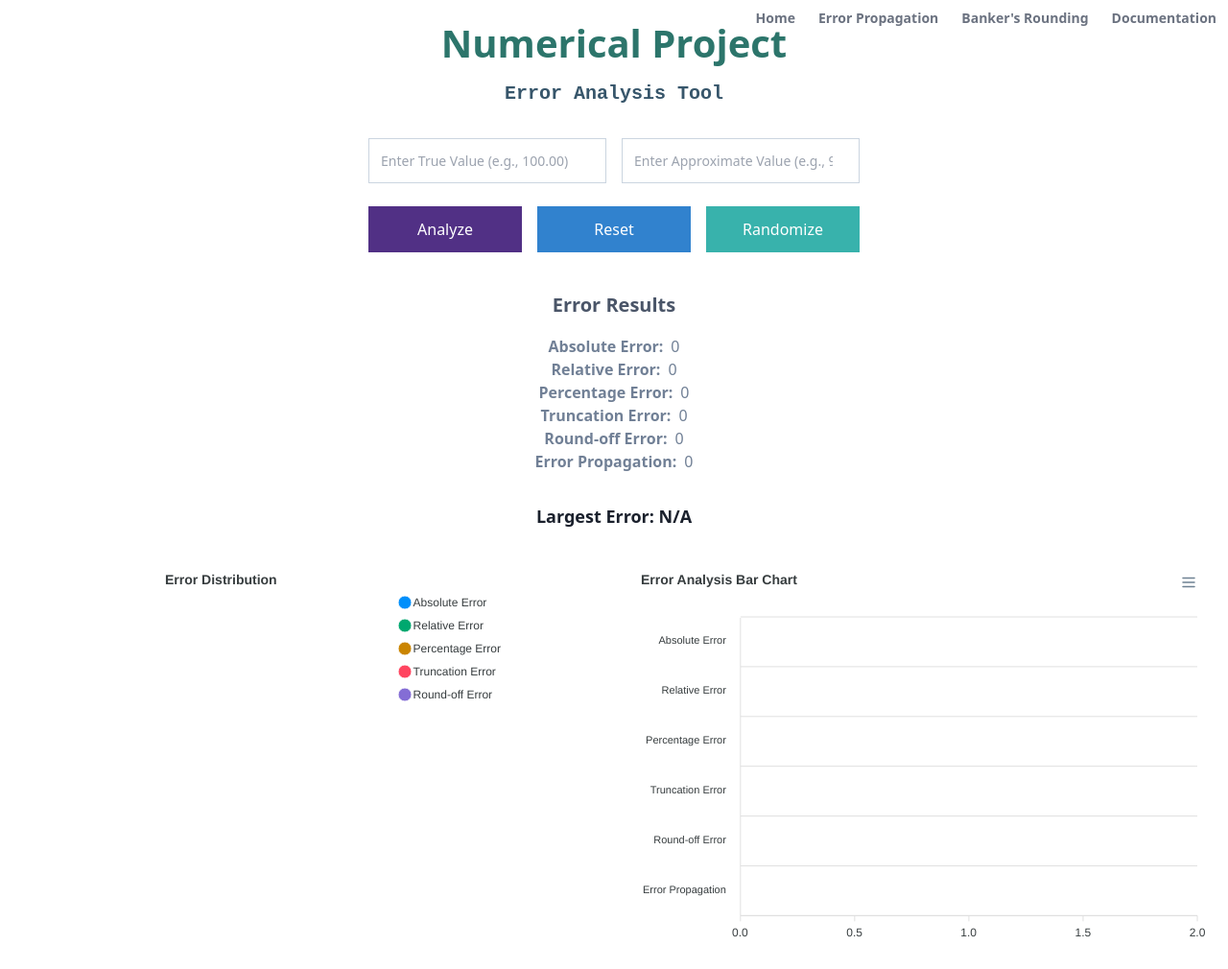
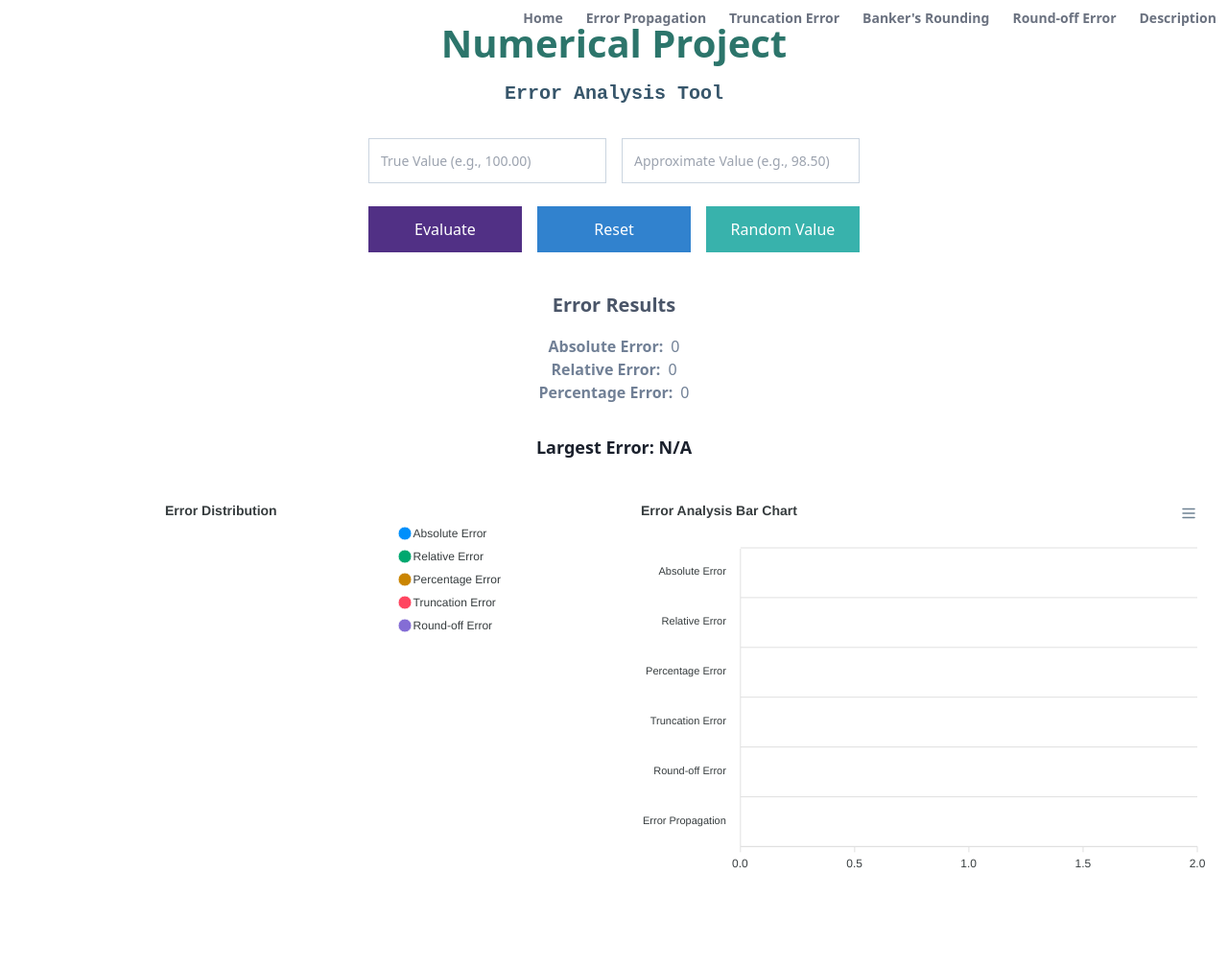
Before and after one commit to Nuha24/Error-Analysis-Tool, a plain HTML site: page index.html in a window 1280 px wide. Shown: the whole page at 96% size. After the commit the page ends 951 px from the top, so only its background shows below. Drawn offline with nearby package versions, Linux system fonts and the light colour scheme.

Commit message:
Update index.html

```diff
--- a/index.html
+++ b/index.html
@@ -10,27 +10,19 @@
   </head>
   <body style="height: 100vh;">
     <div style="position: fixed; top: 8px; right: 12px; display: flex; gap: 24px;">
-      <a href="./index.html" style="color: #6b7280; font-weight: 600; font-size: 0.875rem; transition: color 0.3s;">
-        Home
-      </a>
-      <a href="./propagation.html" style="color: #6b7280; font-weight: 600; font-size: 0.875rem; transition: color 0.3s;">
-        Error Propagation
-      </a>
-      <a href="./rounding.html" style="color: #6b7280; font-weight: 600; font-size: 0.875rem; transition: color 0.3s;">
-        Banker's Rounding
-      </a>
-      <a href="./documentation.html" style="color: #6b7280; font-weight: 600; font-size: 0.875rem; transition: color 0.3s;">
-        Documentation
-      </a>
+      <a href="./index.html" style="color: #6b7280; font-weight: 600; font-size: 0.875rem; transition: color 0.3s;">Home</a>
+      <a href="./propagation.html" style="color: #6b7280; font-weight: 600; font-size: 0.875rem; transition: color 0.3s;">Error Propagation</a>
+      <a href="./truncation.html" style="color: #6b7280; font-weight: 600; font-size: 0.875rem; transition: color 0.3s;">Truncation Error</a>
+      <a href="./Brounding.html" style="color: #6b7280; font-weight: 600; font-size: 0.875rem; transition: color 0.3s;">Banker's Rounding</a>
+      <a href="./roundoff.html" style="color: #6b7280; font-weight: 600; font-size: 0.875rem; transition: color 0.3s;">Round-off Error</a>
+      <a href="./description.html" style="color: #6b7280; font-weight: 600; font-size: 0.875rem; transition: color 0.3s;">Description</a>
     </div>
 
     <!-- Title Section -->
     <div style="display: flex; align-items: center; justify-content: center; flex-direction: column; height: 8rem;">
       <h1 style="font-size: 2.5rem; font-weight: bold; color: #2c756b;">Numerical Project</h1>
-      <h2 style="font-size: 1.25rem; font-family: monospace; font-weight: 600; color: #37566b; margin-top: 0.5rem;">
-        Error Analysis Tool
-      </h2>
-    </div>
+      <h2 style="font-size: 1.25rem; font-family: monospace; font-weight: 600; color: #37566b; margin-top: 0.5rem;">Error Analysis Tool </h2>
+   </div>
 
     <!-- Input Form -->
     <div style="display: flex; flex-direction: column; align-items: center; padding: 16px;">
@@ -39,7 +31,7 @@
           <input
             type="number"
             id="input1"
-            placeholder="Enter True Value (e.g., 100.00)"
+            placeholder="True Value (e.g., 100.00)"
             style="border: 1px solid #cbd5e0; padding: 12px; width: 100%; font-size: 0.875rem; color: #2d3748;"
             step="any"
             required
@@ -47,22 +39,16 @@
           <input
             type="number"
             id="input2"
-            placeholder="Enter Approximate Value (e.g., 98.50)"
+            placeholder="Approximate Value (e.g., 98.50)"
             style="border: 1px solid #cbd5e0; padding: 12px; width: 100%; font-size: 0.875rem; color: #2d3748;"
             step="any"
             required
           />
         </div>
         <div style="display: flex; gap: 16px; width: 100%; margin-top: 24px;">
-          <button type="submit" style="background-color: #513085; padding: 12px; width: 100%; color: #ffffff; border: none; cursor: pointer;">
-            Analyze
-          </button>
-          <button type="button" onclick="resetForm()" style="background-color: #3182ce; padding: 12px; width: 100%; color: #ffffff; border: none; cursor: pointer;">
-            Reset
-          </button>
-          <button type="button" id="randomizeButton" style="background-color: #38b2ac; padding: 12px; width: 100%; color: #ffffff; border: none; cursor: pointer;">
-            Randomize
-          </button>
+          <button type="submit" style="background-color: #513085; padding: 12px; width: 100%; color: #ffffff; border: none; cursor: pointer;">Evaluate</button>
+          <button type="button" onclick="resetForm()" style="background-color: #3182ce; padding: 12px; width: 100%; color: #ffffff; border: none; cursor: pointer;">Reset</button>
+          <button type="button" id="randomizeButton" style="background-color: #38b2ac; padding: 12px; width: 100%; color: #ffffff; border: none; cursor: pointer;">Random Value</button>
         </div>
       </form>
     </div>
@@ -83,18 +69,6 @@
           <span style="font-weight: 600;">Percentage Error:</span>
           <span id="percentageError">0</span>
         </li>
-        <li style="display: flex; justify-content: center; gap: 8px;">
-          <span style="font-weight: 600;">Truncation Error:</span>
-          <span id="truncationError">0</span>
-        </li>
-        <li style="display: flex; justify-content: center; gap: 8px;">
-          <span style="font-weight: 600;">Round-off Error:</span>
-          <span id="roundOffError">0</span>
-        </li>
-        <li style="display: flex; justify-content: center; gap: 8px;">
-          <span style="font-weight: 600;">Error Propagation:</span>
-          <span id="errorPropagation">0</span>
-        </li>
       </ul>
       <p style="margin-top: 16px; font-size: 1.125rem; font-weight: 600; color: #1a202c;">Largest Error: <span id="largestError">N/A</span></p>
     </div>
```
